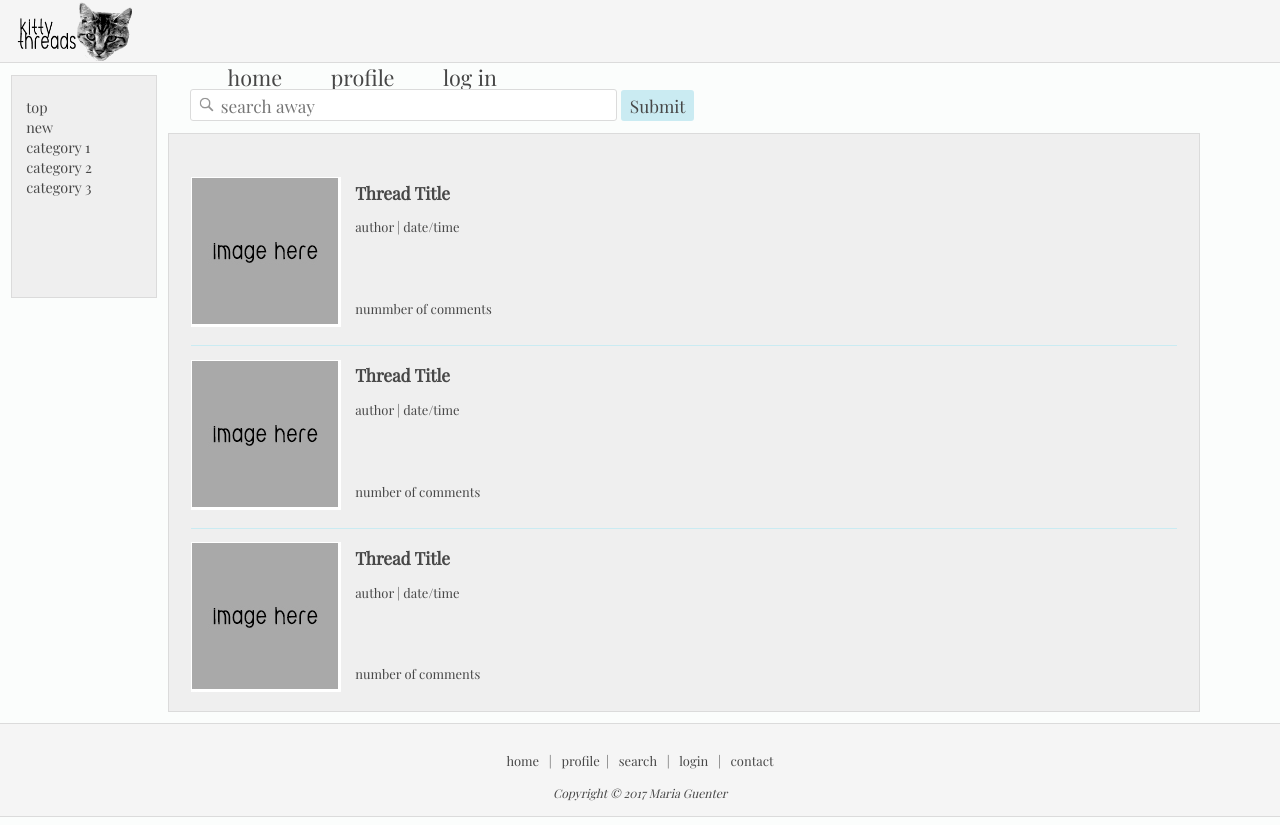
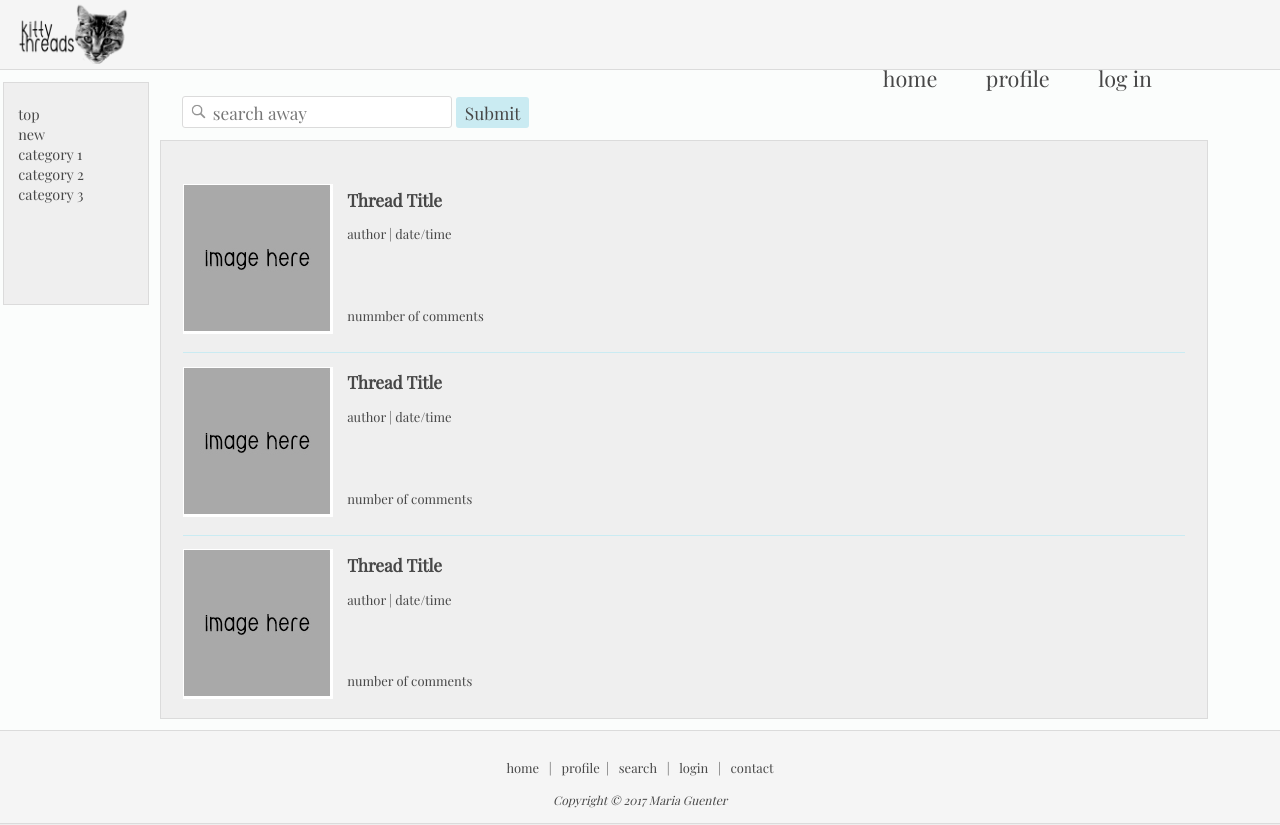
Before and after one commit to mariaguenter/couches, a PHP site: page /home.html in a window 1280 px wide. Run offline with PHP 8.4, Linux system fonts and the light colour scheme.

Commit message:
Fix Maria's terrible header :D

```diff
--- a/css/style.css
+++ b/css/style.css
@@ -5,6 +5,7 @@ h1, h2, body, p, i {
 
 body{
 	background-color: #FBFDFC;
+	margin: 0;
 }
 
 h1{
@@ -24,23 +25,14 @@ h2{
 }
 
 #logo{
-	height: 240%;
-	width: 10%;
+	height: 220%;
 	margin-top: -2.2em;
 	padding-left: 1em;
-	display: inline-block;
 }
 
 body{
 	font-size: 0.9em;
 	min-width: 50em;
-}
-
-nav{
-	text-align:right;
-	padding-right: 5em;
-	font-size: 1.5em;
-	display: inline-block;
 }
 
 nav li{
@@ -65,11 +57,8 @@ p{
 
 
 
-#masthead{
-	height: 50px;
-	margin-top: -10px;
-	margin-left: -10px;
-	margin-right: -10px;
+#masthead {
+	height: 55px;
 	margin-bottom: 0.8em;
 	background-color: #f5f5f5;
 	border-bottom: solid;
@@ -78,18 +67,11 @@ p{
 	padding-bottom:1em;
 }
 nav{
-	text-align:right;
-	padding-right: 5em;
 	font-size: 1.5em;
-	margin-top: -0.9em;
+	margin: 42px 10% 0 0;
+	float: right;
 }
 
-nav li{
-	list-style-type: none;
-	display: inline;
-	padding-left: 2em;
-
-}
 
 a{
 	text-decoration:none;
```
